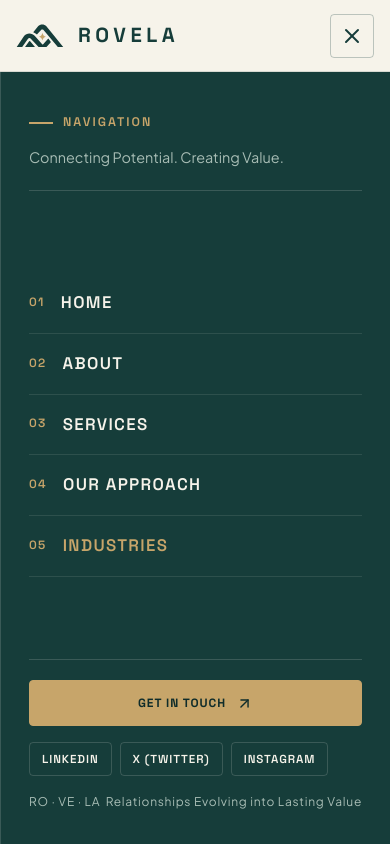
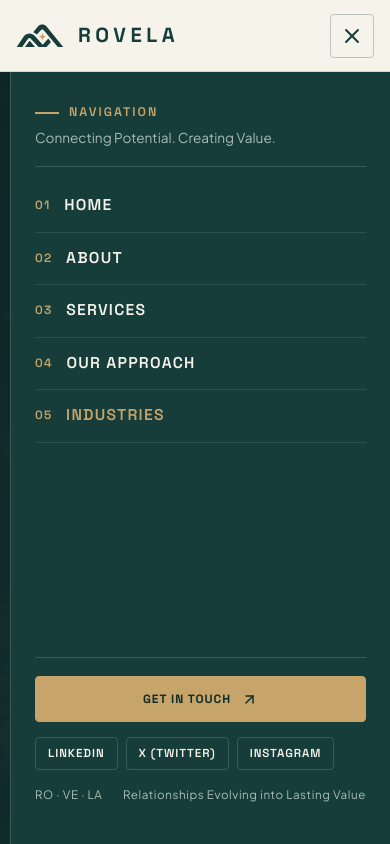
Before and after one commit to IykeSol/rovelanetwork, a React (Vite) app: page /industries in a window 390 px wide. Both pictures are taken after a click on the button "Open navigation menu". Shown: the top 844 px of the page. Built offline with nearby package versions, Linux system fonts and the light colour scheme.

Commit message:
Make header fixed on mobile and fix hamburger drawer scrolling

```diff
--- a/src/components/Header.tsx
+++ b/src/components/Header.tsx
@@ -52,6 +52,7 @@ export const Header: React.FC = () => {
   }, [mobileMenuOpen]);
 
   return (
+    <>
       <header
         className={`site-header ${scrolled ? 'site-header--scrolled' : ''}`}
         role="banner"
@@ -114,23 +115,29 @@ export const Header: React.FC = () => {
             </button>
           </div>
         </div>
+      </header>
 
-      {/* Mobile Navigation Drawer */}
+      {/* Mobile Navigation Drawer (Sibling outside header to avoid backdrop-filter fixed containment) */}
       <div
         id="mobile-navigation-drawer"
         className={`mobile-drawer ${mobileMenuOpen ? 'mobile-drawer--open' : ''}`}
         aria-hidden={!mobileMenuOpen}
       >
-        <div className="mobile-drawer__backdrop" onClick={() => setMobileMenuOpen(false)} />
+        <div
+          className="mobile-drawer__backdrop"
+          onClick={() => setMobileMenuOpen(false)}
+        />
         <div className="mobile-drawer__panel">
           <div className="mobile-drawer__top">
-            <span className="eyebrow eyebrow--gold">Navigation</span>
+            <span className="eyebrow eyebrow--gold" style={{ marginBottom: '0.5rem' }}>
+              Navigation
+            </span>
             <p className="mobile-drawer__tagline">
               Connecting Potential. Creating Value.
             </p>
           </div>
 
-          <nav aria-label="Mobile Primary Navigation">
+          <nav aria-label="Mobile Primary Navigation" className="mobile-drawer__nav">
             <ul className="mobile-drawer__list">
               {NAV_ITEMS.map((item, idx) => (
                 <li key={item.path} className="mobile-drawer__item">
@@ -184,6 +191,6 @@ export const Header: React.FC = () => {
           </div>
         </div>
       </div>
-    </header>
+    </>
   );
 };
--- a/src/styles/index.css
+++ b/src/styles/index.css
@@ -485,17 +485,25 @@ h6 {
   color: var(--rovela-ivory);
 }
 
+#main-content {
+  padding-top: var(--header-height);
+}
+
 /* ==========================================================================
-   HEADER & NAVIGATION (Per Guidelines Page 13 Mockup)
+   HEADER & NAVIGATION (Fixed on Desktop & Mobile so Header & Hamburger Stay Still)
    ========================================================================== */
 
 .site-header {
-  position: sticky;
+  position: fixed;
   top: 0;
-  z-index: 100;
+  left: 0;
+  right: 0;
+  width: 100%;
+  z-index: 1000;
   height: var(--header-height);
-  background-color: rgba(246, 243, 234, 0.94);
+  background-color: rgba(246, 243, 234, 0.96);
   backdrop-filter: blur(12px);
+  -webkit-backdrop-filter: blur(12px);
   border-bottom: 1px solid var(--border-on-ivory);
   transition: box-shadow var(--transition-base), background-color var(--transition-base);
 }
@@ -581,11 +589,13 @@ h6 {
 /* Mobile Drawer */
 .mobile-drawer {
   position: fixed;
-  inset: var(--header-height) 0 0 0;
-  z-index: 99;
+  top: var(--header-height);
+  left: 0;
+  right: 0;
+  bottom: 0;
+  z-index: 999;
   pointer-events: none;
   visibility: hidden;
-  height: calc(100dvh - var(--header-height));
 }
 
 .mobile-drawer--open {
@@ -594,9 +604,12 @@ h6 {
 }
 
 .mobile-drawer__backdrop {
-  position: absolute;
-  inset: 0;
-  background-color: rgba(15, 44, 42, 0.55);
+  position: fixed;
+  top: var(--header-height);
+  left: 0;
+  right: 0;
+  bottom: 0;
+  background-color: rgba(15, 44, 42, 0.6);
   opacity: 0;
   transition: opacity var(--transition-base);
 }
@@ -606,20 +619,26 @@ h6 {
 }
 
 .mobile-drawer__panel {
-  position: absolute;
-  top: 0;
+  position: fixed;
+  top: var(--header-height);
   right: 0;
-  width: min(100%, 400px);
-  height: 100%;
+  bottom: 0;
+  width: min(100%, 380px);
+  max-height: calc(100vh - var(--header-height));
+  max-height: calc(100dvh - var(--header-height));
   background-color: var(--rovela-teal);
   color: var(--rovela-ivory);
-  padding: 2rem 1.75rem;
+  padding: 1.35rem 1.5rem 2.5rem;
   display: flex;
   flex-direction: column;
-  justify-content: space-between;
+  justify-content: flex-start;
   transform: translateX(100%);
   transition: transform 280ms cubic-bezier(0.22, 1, 0.36, 1);
   overflow-y: auto;
+  overflow-x: hidden;
+  -webkit-overflow-scrolling: touch;
+  overscroll-behavior: contain;
+  touch-action: pan-y;
   border-left: 1px solid var(--border-on-teal);
 }
 
@@ -628,19 +647,24 @@ h6 {
 }
 
 .mobile-drawer__top {
-  padding-bottom: 1.25rem;
+  padding-bottom: 1rem;
   border-bottom: 1px solid var(--border-on-teal);
+  flex-shrink: 0;
 }
 
 .mobile-drawer__tagline {
-  font-size: 0.9rem;
+  font-size: 0.85rem;
   color: var(--rovela-sage);
 }
 
+.mobile-drawer__nav {
+  flex-shrink: 0;
+}
+
 .mobile-drawer__list {
   display: flex;
   flex-direction: column;
-  margin-block: 1.5rem;
+  margin-block: 0.85rem 1.15rem;
 }
 
 .mobile-drawer__item {
@@ -650,11 +674,11 @@ h6 {
 .mobile-drawer__link {
   display: flex;
   align-items: center;
-  gap: 1rem;
-  padding-block: 1rem;
+  gap: 0.85rem;
+  padding-block: 0.8rem;
   font-family: var(--font-heading);
   font-weight: 600;
-  font-size: 1.05rem;
+  font-size: 0.98rem;
   letter-spacing: 0.08em;
   text-transform: uppercase;
   color: var(--rovela-ivory);
@@ -671,19 +695,23 @@ h6 {
 }
 
 .mobile-drawer__footer {
-  padding-top: 1.25rem;
+  margin-top: auto;
+  padding-top: 1.15rem;
   border-top: 1px solid var(--border-on-teal);
   display: flex;
   flex-direction: column;
-  gap: 1rem;
+  gap: 0.9rem;
+  flex-shrink: 0;
 }
 
 .mobile-drawer__meta {
   display: flex;
+  flex-wrap: wrap;
   justify-content: space-between;
-  font-size: 0.75rem;
+  gap: 0.35rem;
+  font-size: 0.725rem;
   color: var(--rovela-sage);
-  letter-spacing: 0.06em;
+  letter-spacing: 0.05em;
 }
 
 /* ==========================================================================
```
Also changed, not shown: 5 other files (tests, documents, lock files or other folders). Lines whose indentation alone changed are shown as unchanged.
